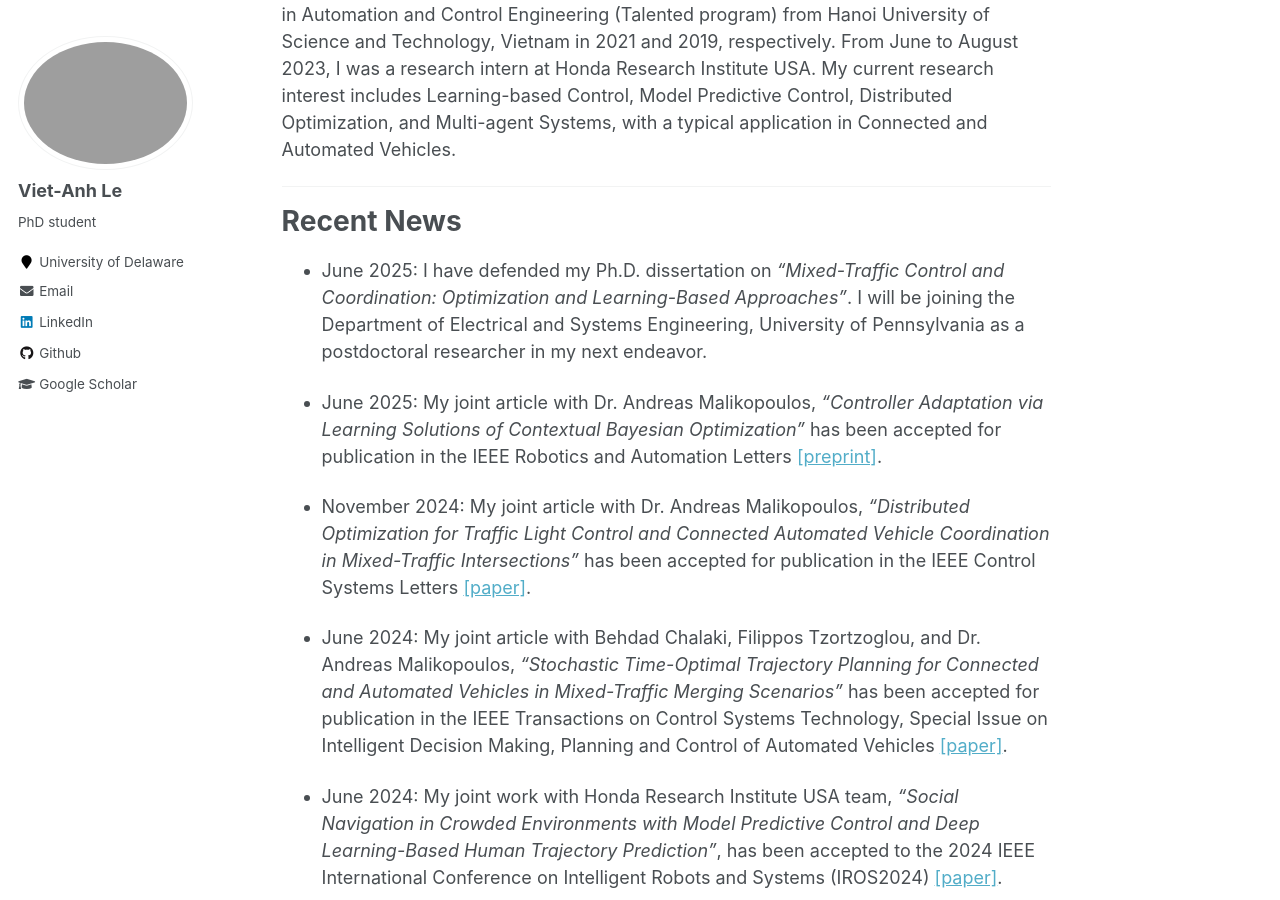
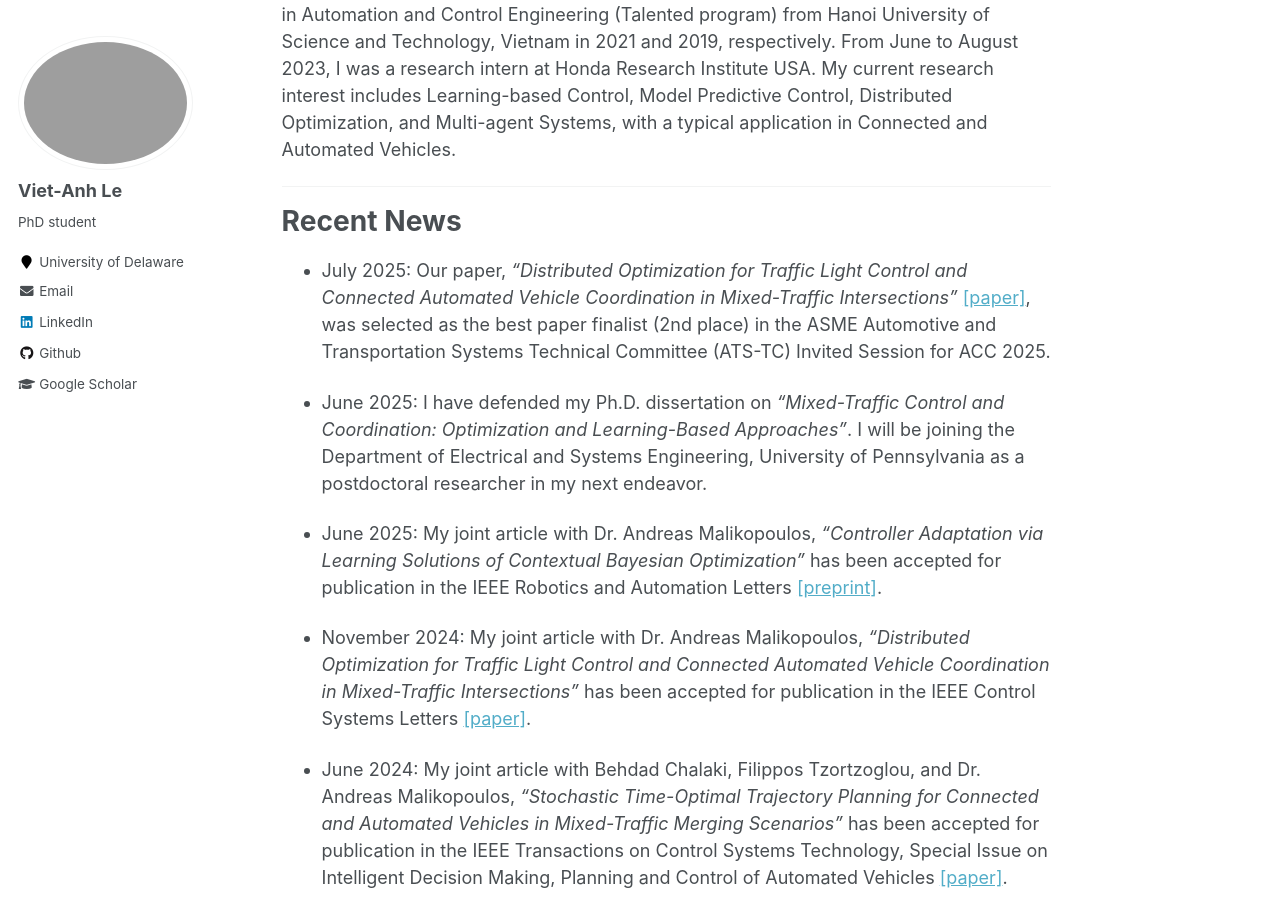
Before and after one commit to vietanhle0101/vietanhle0101.github.io, a Jekyll site: the page built from _pages/about.md, in a window 1280 px wide and 900 px high, scrolled down 681 px. Built offline with Jekyll 4.4.1, drawn with Linux system fonts in a browser that asks for light colours.

Commit message:
update cv

```diff
--- a/_pages/about.md
+++ b/_pages/about.md
@@ -19,6 +19,8 @@ My current research interest includes Learning-based Control, Model Predictive C
 ***
 
 # Recent News
+
+* July 2025: Our paper, <em>"Distributed Optimization for Traffic Light Control and Connected Automated Vehicle Coordination in Mixed-Traffic Intersections"</em> [[paper]](https://ieeexplore.ieee.org/document/10778260), was selected as the best paper finalist (2nd place) in the ASME Automotive and Transportation Systems Technical Committee (ATS-TC) Invited Session for ACC 2025.
 
 * June 2025: I have defended my Ph.D. dissertation on <em>"Mixed-Traffic Control and Coordination: Optimization and Learning-Based Approaches"</em>. I will be joining the Department of Electrical and Systems Engineering, University of Pennsylvania as a postdoctoral researcher in my next endeavor.
 
```
Also changed, not shown: 1 other file.
